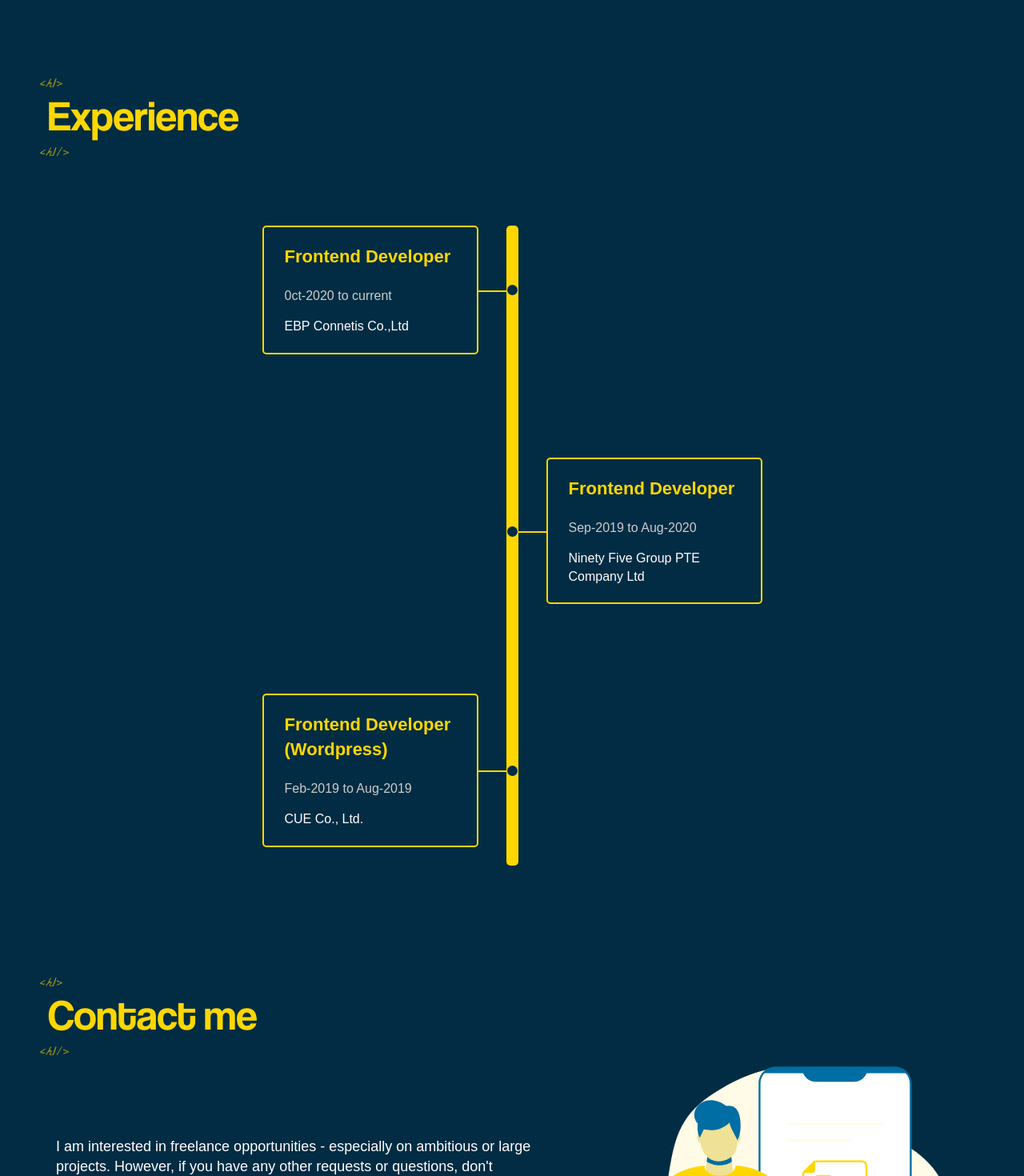
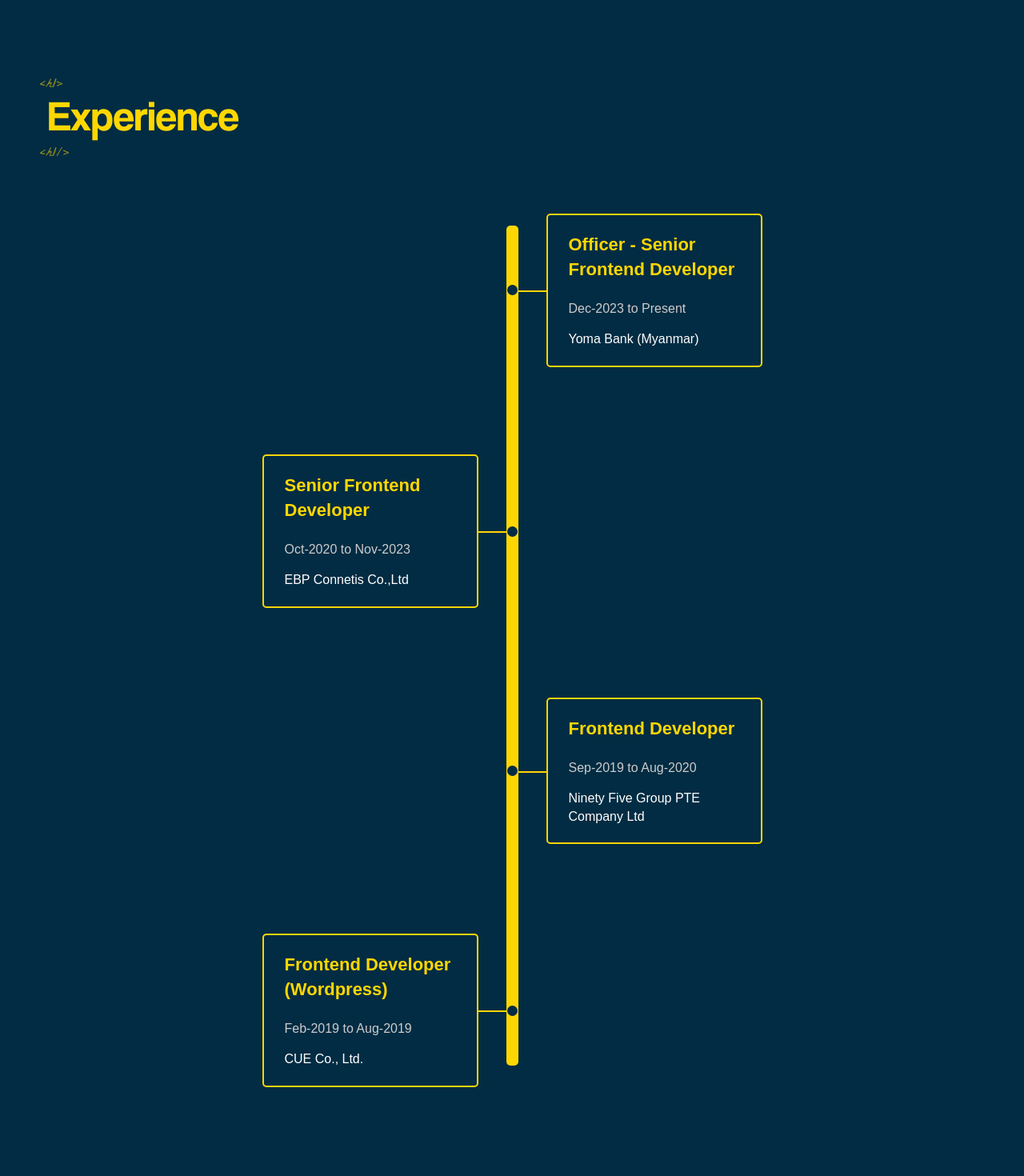
Before and after one commit to puyitt/my-portfolio-react-2023, a React (Create React App) app: page / in a window 1280 px wide. Shown: the part 3107-4577 px from the top of the page at 80% size. Built offline with nearby package versions, Linux system fonts and the light colour scheme.

Commit message:
update experience

```diff
--- a/src/components/experience/index.jsx
+++ b/src/components/experience/index.jsx
@@ -26,9 +26,21 @@ const Experience = () => {
             <span className="point1"></span>
             <span className="point2"></span>
             <span className="point3"></span>
+            <span className="point4"></span>
+            <div className="jobCard job4">
+                <p className="title">Officer - Senior Frontend Developer</p>
+                <p className="date">Dec-2023 to Present</p>
+                <p className="company">Yoma Bank (Myanmar)</p>
+            </div>
+            <ul className="detail detail4">
+                <li>Developed Banking Web Portal with Angular, Html, css, javascript, bootstrap, materials UI and Sketch.</li>
+                <li>API integrations with Angular</li>
+                <li>Worked in banking Sector</li>
+            </ul>
+
             <div className="jobCard job1">
-                <p className="title">Frontend Developer</p>
-                <p className="date">0ct-2020 to current</p>
+                <p className="title">Senior Frontend Developer</p>
+                <p className="date">Oct-2020 to Nov-2023</p>
                 <p className="company">EBP Connetis Co.,Ltd</p>
             </div>
             <ul className="detail detail1">
@@ -56,7 +68,6 @@ const Experience = () => {
             <ul className="detail detail3">
                 <li>Developed and maintained websites with Wordpress</li>
             </ul>
-
         </div>
       </div>
     </>
--- a/src/components/experience/index.scss
+++ b/src/components/experience/index.scss
@@ -1,7 +1,7 @@
 .experience-page {
     .expTree {
         width: 15px;
-        height: 800px;
+        height: 1050px;
         background: #ffd700;
         margin: 100px auto;
         border-radius: 5px;
@@ -9,7 +9,8 @@
 
         .point1,
         .point2,
-        .point3 {
+        .point3,
+        .point4 {
             position: absolute;
             width: 13px;
             height: 13px;
@@ -29,6 +30,10 @@
 
         .point3 {
             top: 675px;
+        }
+
+        .point4 {
+            top: 975px;
         }
 
         .jobCard {
@@ -52,6 +57,7 @@
             }
 
             &.job1 {
+                top: 286px;
                 right: 50px;
 
                 &::before {
@@ -69,7 +75,7 @@
             }
 
             &.job2 {
-                top: 290px;
+                top: 590px;
                 left: 50px;
 
                 &::after {
@@ -82,7 +88,7 @@
             }
 
             &.job3 {
-                top: 585px;
+                top: 885px;
                 right: 50px;
 
                 &::before {
@@ -95,6 +101,19 @@
                 }
 
                 &:hover ~ .detail3{
+                    opacity: 1;
+                }
+            }
+
+            &.job4 {
+                top: -15px;
+                left: 50px;
+
+                &::after {
+                    display: none;
+                }
+
+                &:hover ~ .detail4{
                     opacity: 1;
                 }
             }
@@ -141,18 +160,23 @@
             color: #fff;
 
             &.detail1 {
-                top: -15px;
+                top: 315px;
                 left: 50px;
             }
 
             &.detail2 {
-                top: 290px;
+                top: 590px;
                 right: 50px;
             }
 
             &.detail3 {
-                top: 590px;
+                top: 890px;
                 left: 50px;
+            }
+
+            &.detail4 {
+                top: 0px;
+                right: 50px;
             }
         }
     }
```
